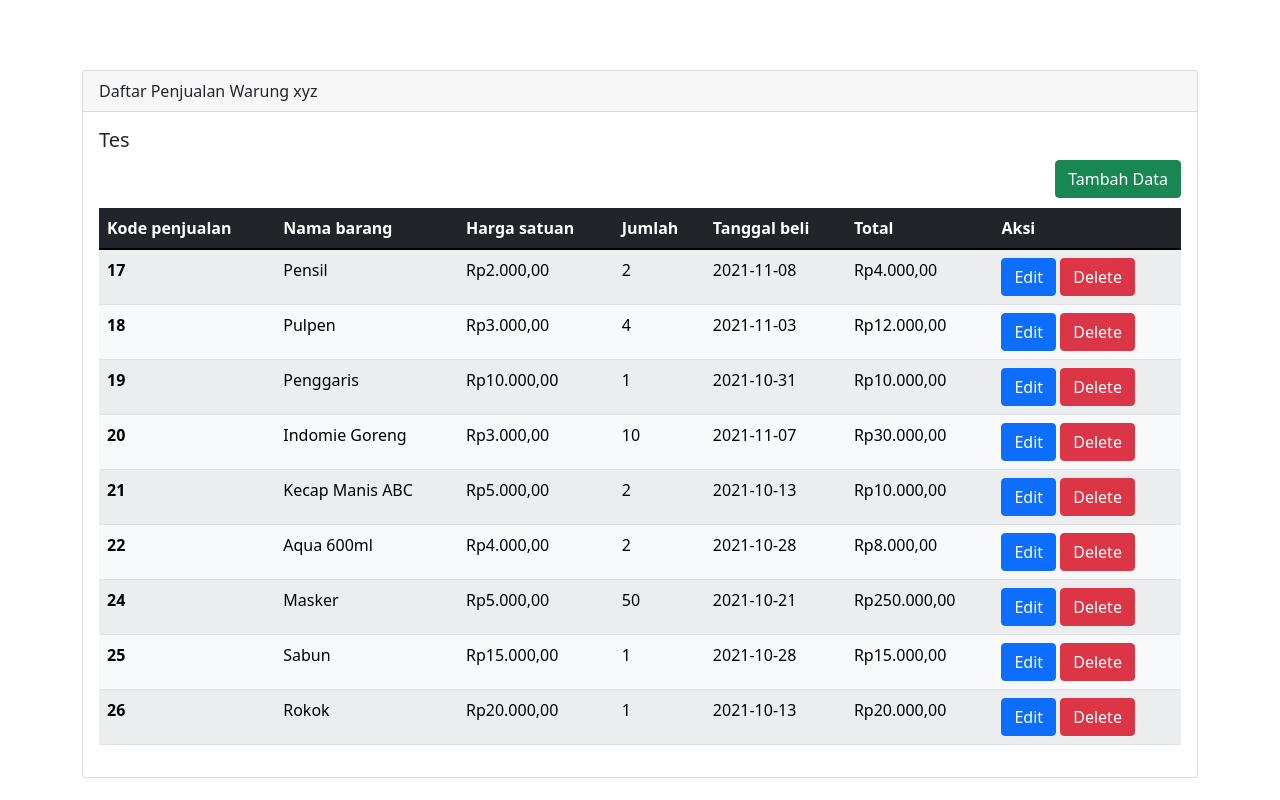
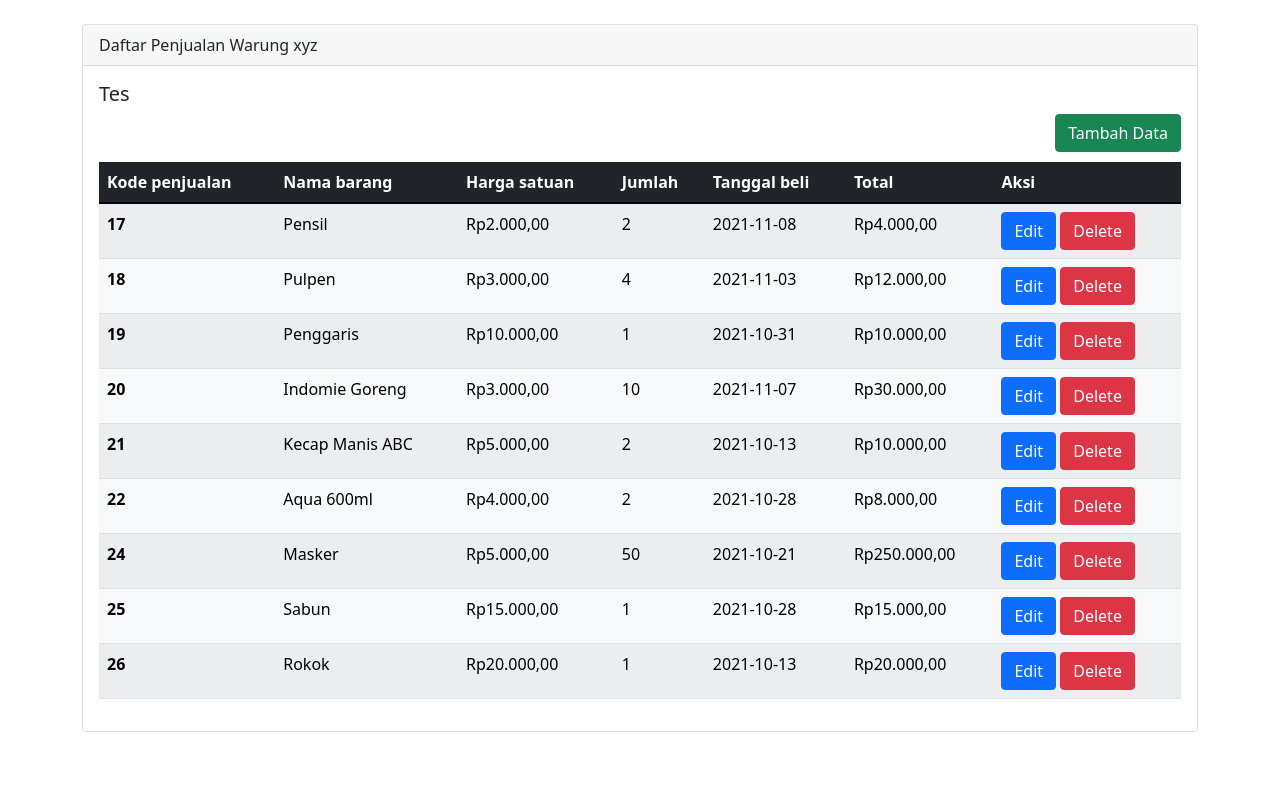
Before and after one commit to Zeventier/RPL-Unit-Testing, a PHP site: page / in a window 1280 px wide. Run offline with PHP 8.4, Linux system fonts and the light colour scheme; data comes from the database, SQL or seed files in the repository.

Commit message:
memperbaiki tampilan form

```diff
--- a/index.php
+++ b/index.php
@@ -35,7 +35,7 @@ spl_autoload_register(function ($className) {
     <div id="textHint">
 
     </div>
-    <div class="container mt-4 position-absolute top-50 start-50 translate-middle">
+    <div class="container mt-4 justify-content-center">
         <?php
         //for inserting...
         // private  $nama_barang, $harga_satuan, $jumlah, $tanggal_beli, $total;
```
Also changed, not shown: 1 other file.
